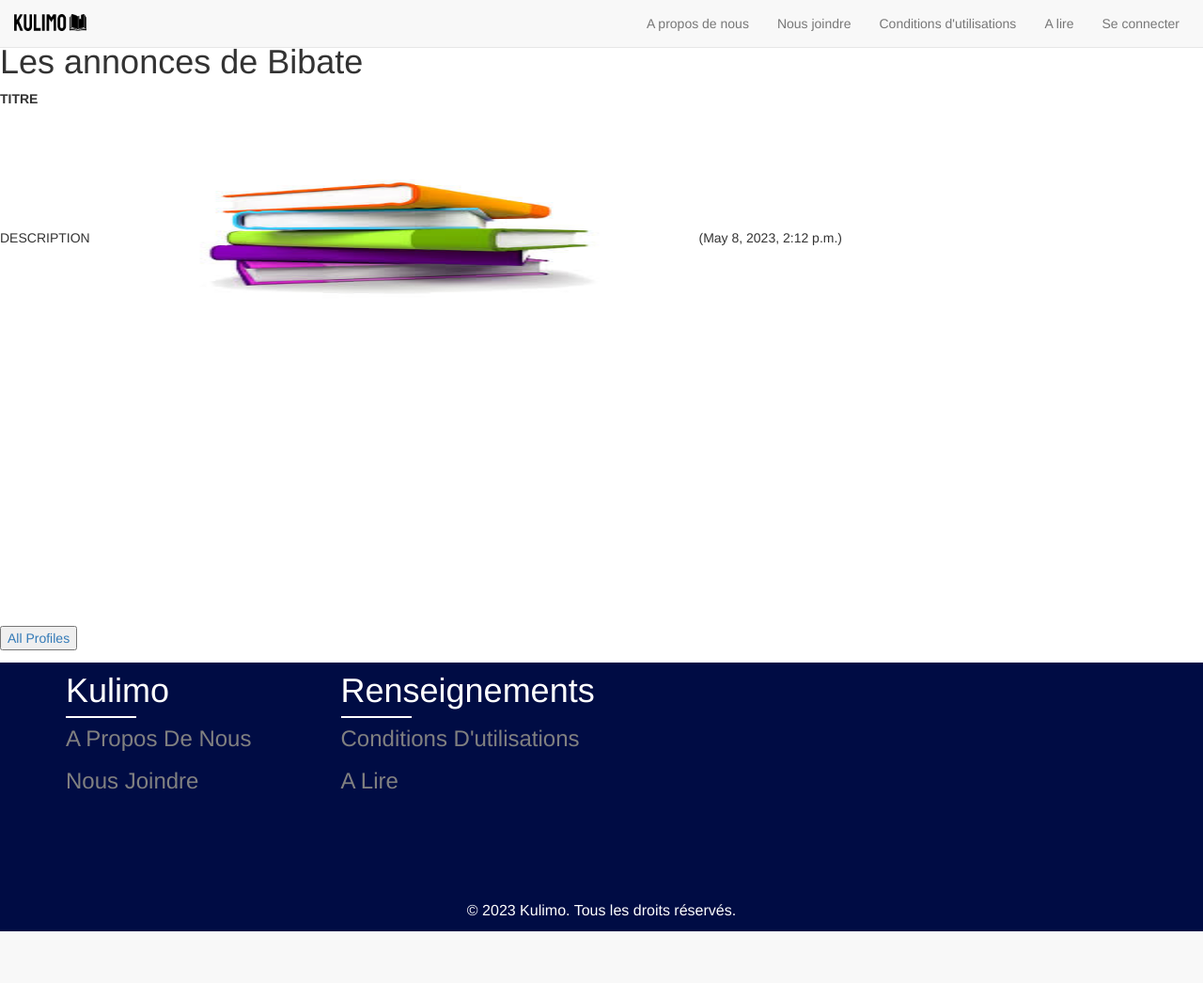
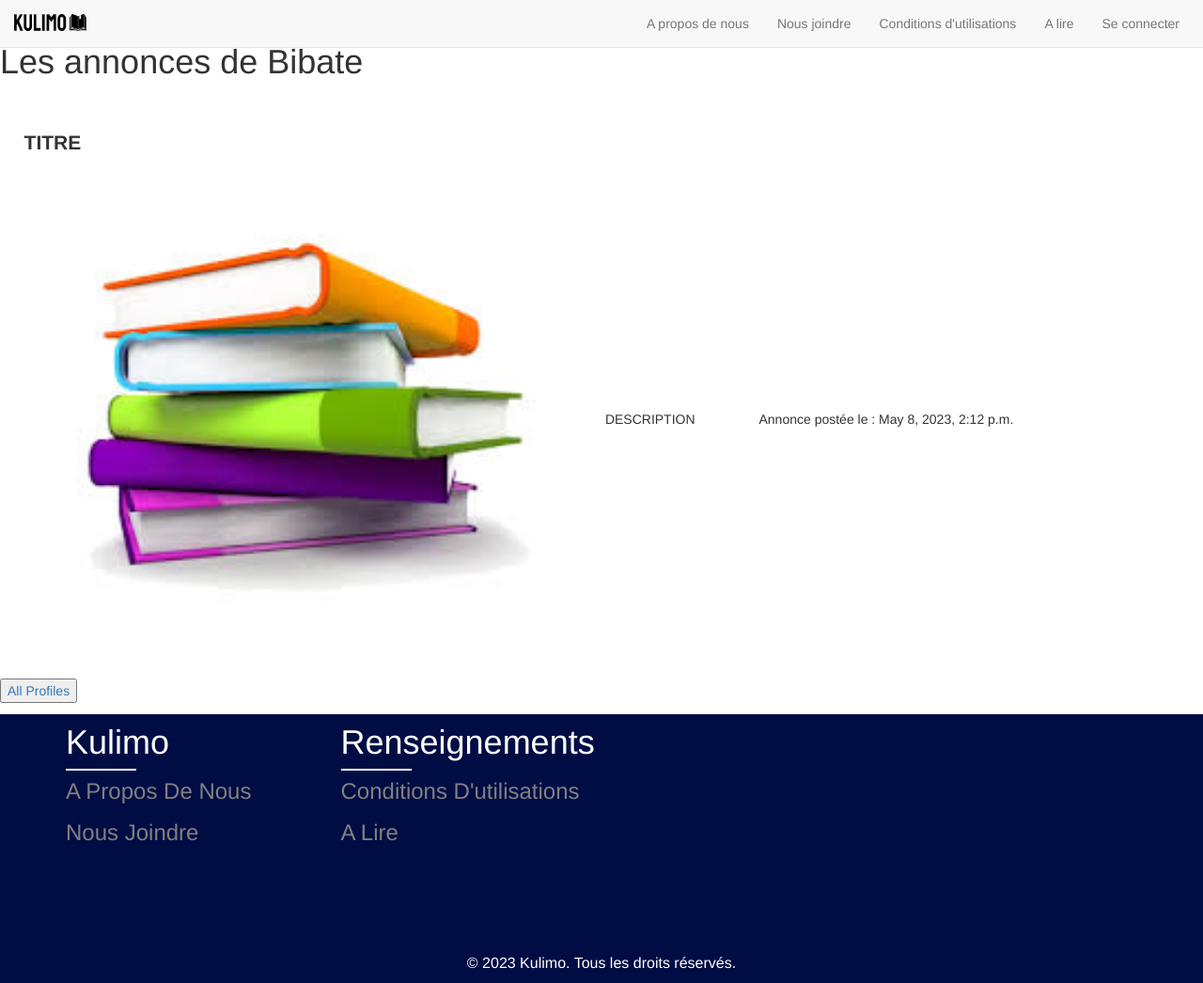
Before and after one commit to bmorin2913/Kulimo, a Django app: page /profile/2 in a window 1280 px wide. Shown: the whole page at 94% size. Before the commit the page ends 991 px from the top, so only its background shows below. Run offline with Django 4.2, Linux system fonts and the light colour scheme; data comes from the database, SQL or seed files in the repository; both versions use the stored data as it was after the commit; some libraries are stand-ins or nearby versions.

Commit message:
idk stuff, site est plus beau mnt

```diff
--- a/Kulimo/accueil/templates/profile.html
+++ b/Kulimo/accueil/templates/profile.html
@@ -16,25 +16,34 @@
     <h1 class="title is-1" style="padding-top: 2%;">
      Les annonces de {{profile.user.username}}
     </h1>
+    <br></br>
     </div>
 
 </div>
 
 <div class="content">
+
+
     {% for userpost in profile.user.userposts.all %}
 
         <div class="box">
+            <div class = "col-md-5"></div>
+            <div class = "col-md-6"></div>
+            <div class = "col-md-1"></div>
+            <strong style="font-size: 150% ; padding: 2%;">{{ userpost.title }}</strong>
+            <br></br>
 
-            <strong>{{ userpost.title }}</strong>
+            <img style="width: 50%; height: auto; padding: 2%; overflow: hidden;" src="{{ userpost.image.url }}">
 
-            <br>
-            {{ userpost.content }}
+           {{ userpost.content }}
 
-            <img style="width: 50%; height: 50%; padding: 5%;" src="{{ userpost.image.url }}">
 
-            <span class="is-small has-text-grey-light">
-                ({{ userpost.date_published }})
+
+      <span class="is-small has-text-grey-light" style="padding-left: 5%;" >
+               Annonce postée le : {{ userpost.date_published }}
             </span>
+
+
         </div>
     {% endfor %}
 </div>
@@ -46,6 +55,5 @@
       </button>
   </a>
 </div>
-
+{% include "master.html" %}
 {% endblock content %}
-{% include "master.html" %}
```
Also changed, not shown: Kulimo/accueil/templates/dashboard.html (+19 -1 lines), Kulimo/db.sqlite3, Kulimo/media/images/messages_0.jpeg (added), 1 other file.
